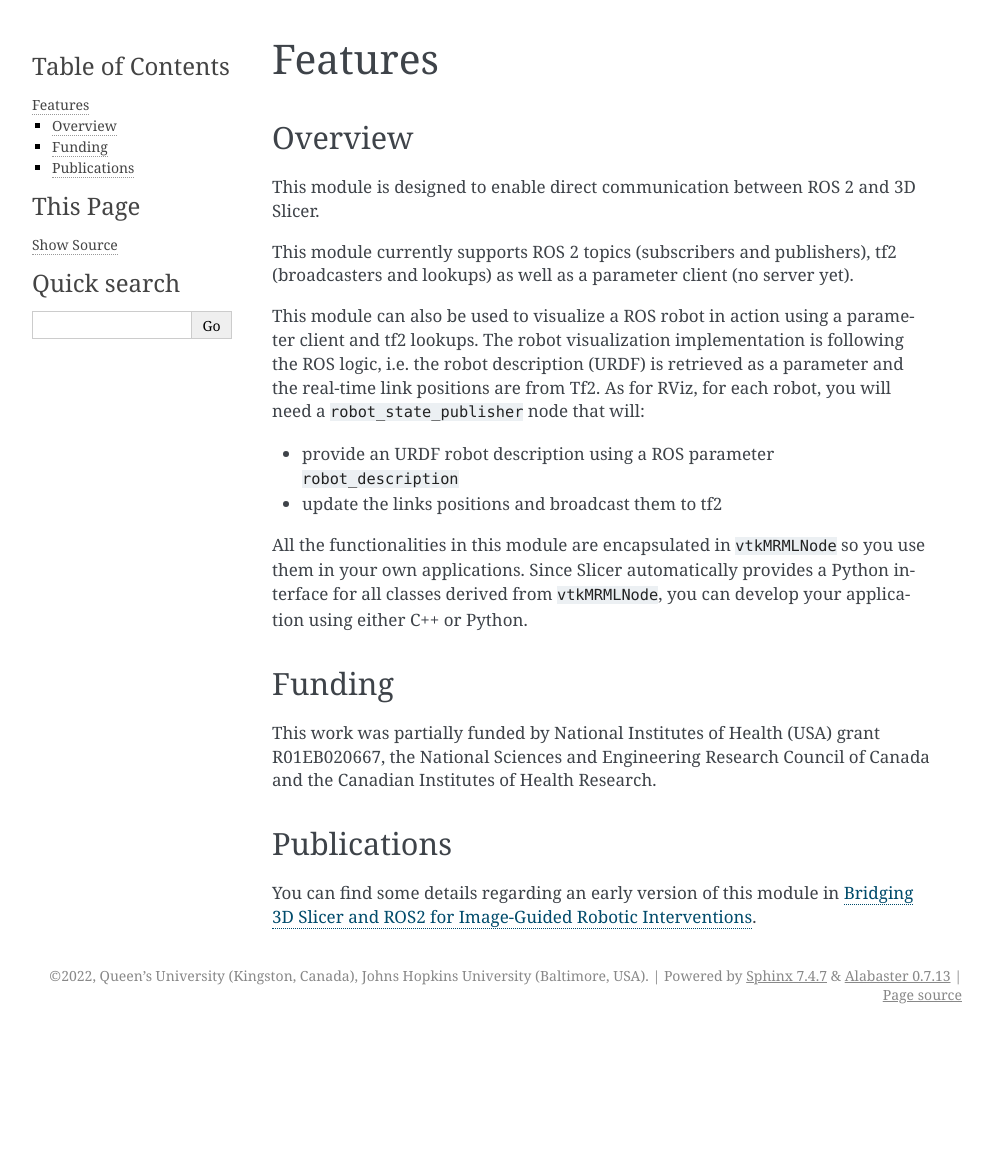
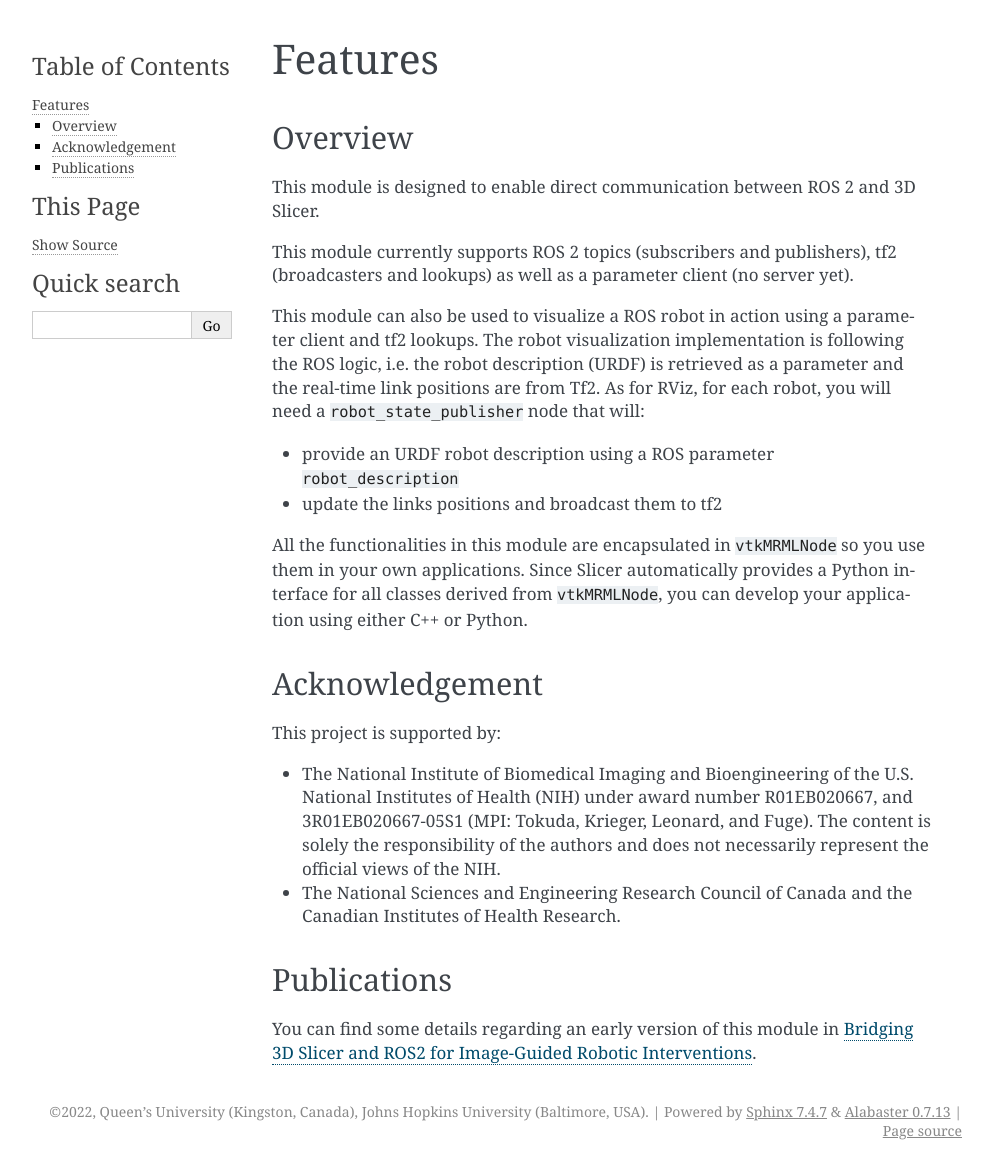
Before and after one commit to rosmed/slicer_ros2_module, a Sphinx documentation site: the page built from docs/pages/features.rst, in a window 1280 px wide. Shown: the whole page, without its empty margins (148-1141 px from the left). Built offline with Sphinx 7.4.7, drawn with Linux system fonts in a browser that asks for light colours; before the commit the page ends 1034 px from its top, so only the background shows below that.

Commit message:
Update features.rst

```diff
--- a/docs/pages/features.rst
+++ b/docs/pages/features.rst
@@ -29,12 +29,13 @@ Slicer automatically provides a Python interface for all classes
 derived from ``vtkMRMLNode``, you can develop your application using
 either C++ or Python.
 
-Funding
-=======
+Acknowledgement
+===============
 
-This work was partially funded by National Institutes of Health (USA)
-grant R01EB020667, the National Sciences and Engineering Research
-Council of Canada and the Canadian Institutes of Health Research.
+This project is supported by:
+
+* The National Institute of Biomedical Imaging and Bioengineering of the U.S. National Institutes of Health (NIH) under award number R01EB020667, and 3R01EB020667-05S1 (MPI: Tokuda, Krieger, Leonard, and Fuge). The content is solely the responsibility of the authors and does not necessarily represent the official views of the NIH.
+* The National Sciences and Engineering Research Council of Canada and the Canadian Institutes of Health Research.
 
 Publications
 ============
```
